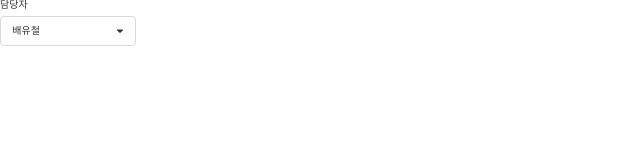
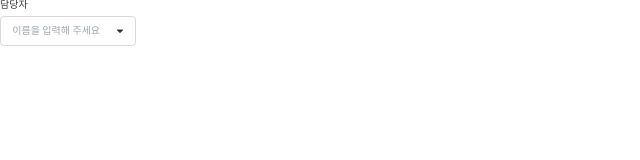
Before and after one commit to sprint-part3-team11/taskify, a Next.js app: page /jy in a window 1280 px wide. Shown: the top 160 px of the page, without its empty margins (0-640 px from the left). Built offline with nearby package versions, Linux system fonts and the light colour scheme.

Commit message:
refactor: props 네이밍

```diff
--- a/src/components/common/SelectBox.tsx
+++ b/src/components/common/SelectBox.tsx
@@ -102,10 +102,14 @@ interface Option {
 interface SelectBoxProps {
   title: string;
   options: Option[];
-  whether: boolean;
+  placeholder: boolean;
 }
 
-function SelectBox({ title, options, whether }: SelectBoxProps): JSX.Element {
+function SelectBox({
+  title,
+  options,
+  placeholder,
+}: SelectBoxProps): JSX.Element {
   const [selectedOption, setSelectedOption] = useState<Option | null>(null);
   const [isDropdownOpen, setIsDropdownOpen] = useState(false);
   const [isFocused, setIsFocused] = useState(false);
@@ -122,7 +126,7 @@ function SelectBox({ title, options, whether }: SelectBoxProps): JSX.Element {
   });
 
   // whether가 false이고 선택된 옵션이 없으면 첫 번째 옵션을 선택한다.
-  if (!whether && !selectedOption && options.length > 0) {
+  if (!placeholder && !selectedOption && options.length > 0) {
     setSelectedOption(options[0]);
   }
 
@@ -137,8 +141,8 @@ function SelectBox({ title, options, whether }: SelectBoxProps): JSX.Element {
         $isFocused={isFocused}
         onClick={() => setIsDropdownOpen(!isDropdownOpen)}
       >
-        <S.Text $gray={whether && !selectedOption}>
-          {selectedOption || whether
+        <S.Text $gray={placeholder && !selectedOption}>
+          {selectedOption || placeholder
             ? selectedOption?.label || '이름을 입력해 주세요'
             : ''}
         </S.Text>
--- a/src/pages/jy.tsx
+++ b/src/pages/jy.tsx
@@ -11,7 +11,7 @@ const selectBoxOptions = [
 
 function jy() {
   return (
-    <SelectBox title={'담당자'} options={selectBoxOptions} whether={false} />
+    <SelectBox title={'담당자'} options={selectBoxOptions} placeholder={true} />
   );
 }
 
```
